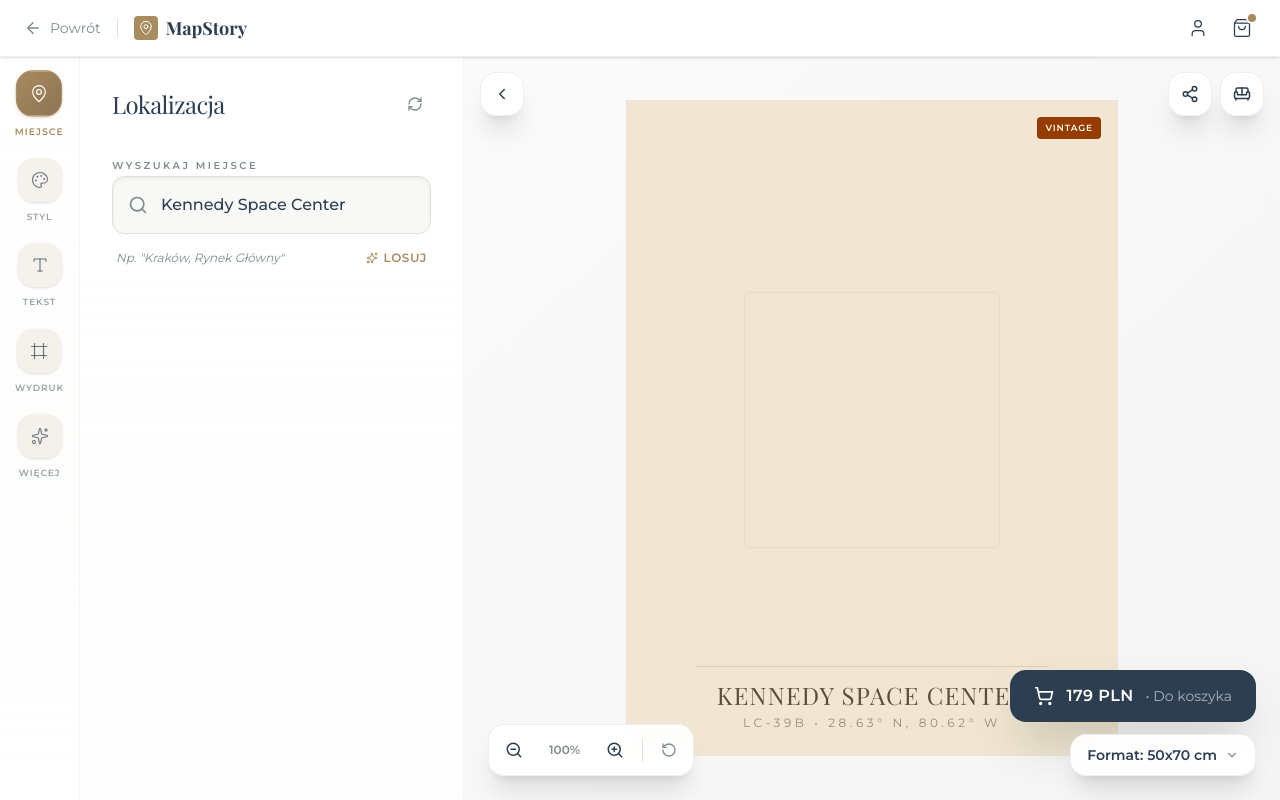
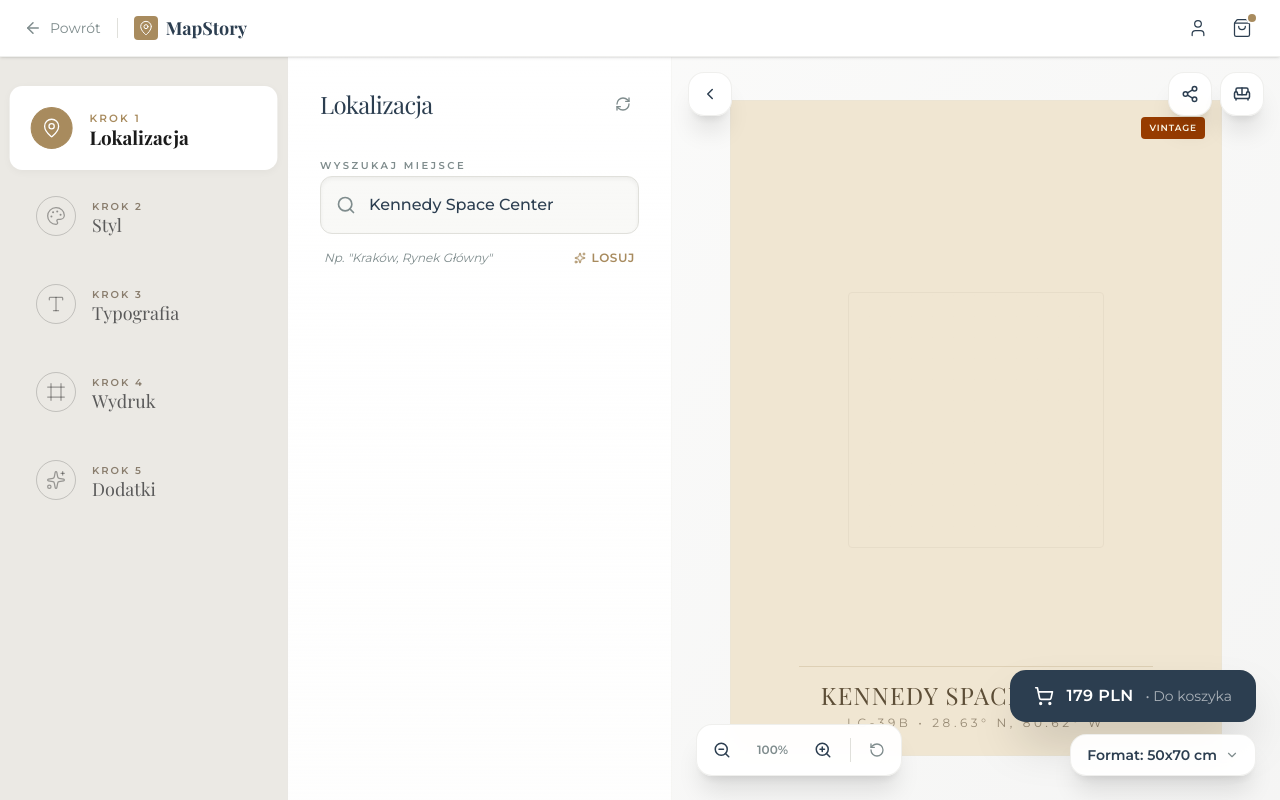
Before and after one commit to tazzek/mapstory, a Next.js app: page /edytor in a window 1280 px wide. Built offline with nearby package versions, Linux system fonts and the light colour scheme.

Commit message:
fix: restore vintage sidebar layout, add pricing object, LCP fix, port 4000

```diff
--- a/src/app/edytor/components/sidebar/Tabs.tsx
+++ b/src/app/edytor/components/sidebar/Tabs.tsx
@@ -1,7 +1,7 @@
 'use client';
 
 import React from 'react';
-import { MapPin, Palette, Type, Frame, Sparkles, RefreshCw } from 'lucide-react';
+import { MapPin, Palette, Type, Frame, Sparkles, RefreshCw, Check } from 'lucide-react';
 import { EditorTab } from '@/types/poster';
 import { usePosterStore } from '@/store/usePosterStore';
 
@@ -9,52 +9,65 @@
     id: EditorTab;
     label: string;
     icon: React.ReactNode;
+    step: number;
 }
 
 const tabs: TabItem[] = [
-    { id: 'Lokalizacja', label: 'Miejsce', icon: <MapPin /> },
-    { id: 'Styl', label: 'Styl', icon: <Palette /> },
-    { id: 'Typografia', label: 'Tekst', icon: <Type /> },
-    { id: 'Wydruk', label: 'Wydruk', icon: <Frame /> },
-    { id: 'Dodatki', label: 'Więcej', icon: <Sparkles /> },
+    { id: 'Lokalizacja', label: 'Lokalizacja', icon: <MapPin />, step: 1 },
+    { id: 'Styl', label: 'Styl', icon: <Palette />, step: 2 },
+    { id: 'Typografia', label: 'Typografia', icon: <Type />, step: 3 },
+    { id: 'Wydruk', label: 'Wydruk', icon: <Frame />, step: 4 },
+    { id: 'Dodatki', label: 'Dodatki', icon: <Sparkles />, step: 5 },
 ];
 
-function SidebarItem({ tab }: { tab: TabItem }) {
+function StepItem({ tab }: { tab: TabItem }) {
     const activeTab = usePosterStore((s) => s.activeTab);
     const visitedSteps = usePosterStore((s) => s.visitedSteps);
     const setActiveTab = usePosterStore((s) => s.setActiveTab);
 
     const isActive = activeTab === tab.id;
-    const isVisited = visitedSteps.includes(tab.id);
+    const isVisited = visitedSteps.includes(tab.id) && !isActive;
 
     return (
         <div
             onClick={() => setActiveTab(tab.id)}
-            className={`group flex flex-col items-center cursor-pointer transition-all duration-300 ${isActive ? 'scale-105' : 'hover:scale-105'}`}
+            className={`group flex items-center gap-4 px-5 py-5 cursor-pointer transition-all duration-300 mx-4 rounded-xl ${isActive
+                    ? 'bg-white shadow-[0_2px_8px_rgba(0,0,0,0.04)] scale-105 z-10'
+                    : 'hover:bg-black/5'
+                }`}
         >
             <div
-                className={`relative w-11 h-11 rounded-2xl flex items-center justify-center border transition-all duration-300 shadow-sm ${isActive
-                        ? 'bg-gradient-to-br from-vintage-primary to-vintage-primaryHover text-white border-vintage-primary shadow-lg shadow-vintage-primary/30'
+                className={`relative w-10 h-10 rounded-full flex items-center justify-center border transition-all duration-300 flex-shrink-0 ${isActive
+                        ? 'bg-[#A88B5E] text-white border-[#A88B5E]'
                         : isVisited
-                            ? 'bg-gradient-to-br from-vintage-warm to-white text-vintage-primary border-vintage-primary/30'
-                            : 'bg-vintage-primary/10 border-transparent text-vintage-text/70 group-hover:bg-vintage-primary/20 group-hover:text-vintage-text'
+                            ? 'bg-transparent text-[#A88B5E] border-[#A88B5E] border'
+                            : 'bg-transparent text-[#1A1A1A]/40 border-[#1A1A1A]/20 border group-hover:border-[#1A1A1A]/40 group-hover:text-[#1A1A1A]/60'
                     }`}
             >
-                {React.cloneElement(tab.icon as React.ReactElement<{ strokeWidth?: number; size?: number }>, { strokeWidth: 1.5, size: 18 })}
+                {React.cloneElement(tab.icon as React.ReactElement<{ strokeWidth?: number; size?: number }>, { strokeWidth: 1.5, size: 20 })}
             </div>
-            <span className={`text-[9px] mt-2 font-bold tracking-widest uppercase transition-colors ${isActive ? 'text-vintage-primary' : 'text-vintage-muted/80 group-hover:text-vintage-text'
-                }`}>
-                {tab.label}
-            </span>
+            <div className="flex-1 min-w-0">
+                <div className={`text-[10px] font-bold uppercase tracking-[0.2em] mb-0.5 ${isActive ? 'text-[#A88B5E]' : 'text-[#8A7E6E]'
+                    }`}>
+                    Krok {tab.step}
+                </div>
+                <div className={`font-serif text-lg leading-none ${isActive ? 'text-[#1A1A1A] font-bold' : 'text-[#5A5A5A] font-medium group-hover:text-[#1A1A1A]'
+                    }`}>
+                    {tab.label}
+                </div>
+            </div>
+            {isVisited && (
+                <Check size={18} className="text-[#A88B5E] flex-shrink-0" strokeWidth={2.5} />
+            )}
         </div>
     );
 }
 
 export function NavigationRail() {
     return (
-        <div className="flex flex-col items-center gap-5 py-4">
+        <div className="flex flex-col gap-2 py-8">
             {tabs.map((tab) => (
-                <SidebarItem key={tab.id} tab={tab} />
+                <StepItem key={tab.id} tab={tab} />
             ))}
         </div>
     );
--- a/src/app/edytor/page.tsx
+++ b/src/app/edytor/page.tsx
@@ -47,7 +47,7 @@
 
             {/* 1. NAVIGATION RAIL */}
             <div
-                className={`transition-all duration-500 ease-in-out border-r border-vintage-border/30 bg-gradient-to-b from-white via-vintage-warm/20 to-white ${isFocusMode ? 'w-0 opacity-0 overflow-hidden' : 'w-20 opacity-100'
+                className={`transition-all duration-500 ease-in-out border-r border-vintage-border/10 bg-[#EBE9E4] overflow-y-auto ${isFocusMode ? 'w-0 opacity-0 overflow-hidden' : 'w-72 opacity-100'
                     }`}
             >
                 <NavigationRail />
```
